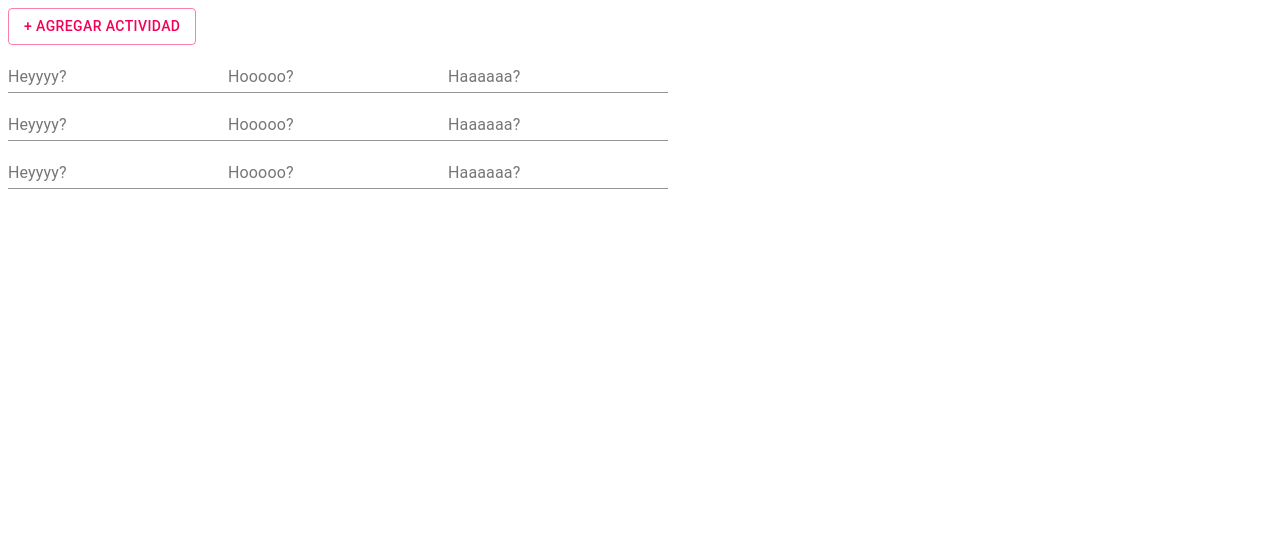
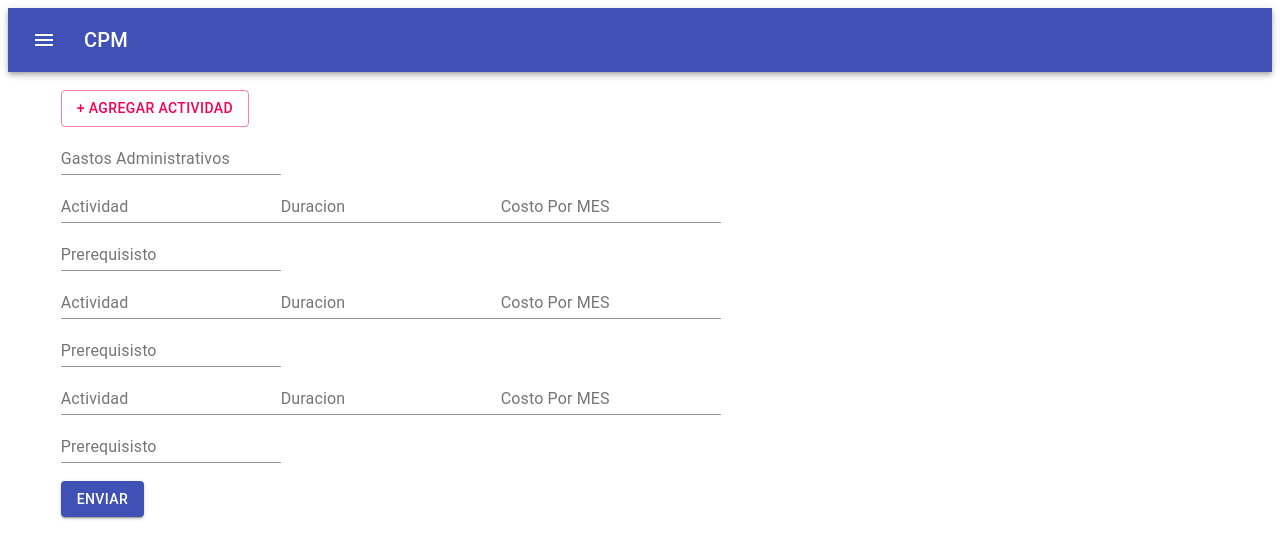
Before and after one commit to r0naldC/CPM-UI, a React (Create React App) app: page / in a window 1280 px wide. Shown: the top 558 px of the page. Built offline with nearby package versions, Linux system fonts and the light colour scheme.

Commit message:
Agregue mi funcion
tratando de conectar los daTos

Co-Authored-By: Jonas2704 <jonas2704@users.noreply.github.com>

```diff
--- a/package.json
+++ b/package.json
@@ -3,6 +3,8 @@
   "version": "0.1.0",
   "private": true,
   "dependencies": {
+    "@material-ui/core": "^4.3.0",
+    "@material-ui/icons": "^4.2.1",
     "nodemon": "^1.19.1",
     "react": "^16.8.6",
     "react-dom": "^16.8.6",
--- a/src/App.jsx
+++ b/src/App.jsx
@@ -1,9 +1,12 @@
 import React from "react";
 import MainContainer from "./Components/MainContainer";
-
+import AppBar1 from "./Components/ButtonAppBar";
+import { Paper } from "@material-ui/core";
 function App() {
   return (
     <div className="App">
+      <AppBar1/><br/>
+      <Paper/>
       <MainContainer />
     </div>
   );
--- a/src/Components/ActivitiesInputs.jsx
+++ b/src/Components/ActivitiesInputs.jsx
@@ -1,16 +1,21 @@
 import React from "react";
 import Grid from "@material-ui/core/Grid";
+
 import TextField from "@material-ui/core/TextField";
 import PropTypes from "prop-types";
 
 function ActivitiesInputs(props) {
   const { id } = props;
   return (
-    <Grid item sm={12} lg={8} id={id}>
-      <TextField label="Heyyyy?" />
-      <TextField label="Hooooo?" />
-      <TextField label="Haaaaaa?" />
+
+
+    <Grid item sm={12} lg={8} id={id} >
+      <TextField label="Actividad" />
+      <TextField label="Duracion" />
+      <TextField label="Costo Por MES " />
+      <TextField label="Prerequisisto" />
     </Grid>
+
   );
 }
 
--- /dev/null
+++ b/src/Components/ButtonAppBar.jsx
@@ -0,0 +1,40 @@
+import React from 'react';
+import { makeStyles, withStyles } from '@material-ui/core/styles';
+import AppBar from '@material-ui/core/AppBar';
+import Toolbar from '@material-ui/core/Toolbar';
+import Typography from '@material-ui/core/Typography';
+//import Button from '@material-ui/core/Button';
+import IconButton from '@material-ui/core/IconButton';
+import MenuIcon from '@material-ui/icons/Menu';
+
+const useStyles = makeStyles(theme => ({
+  root: {
+    flexGrow: 1,
+  },
+  menuButton: {
+    marginRight: theme.spacing(2),
+  },
+  title: {
+    flexGrow: 1,
+  },
+}));
+
+function ButtonAppBar() {
+  const classes = useStyles();
+
+  return (
+    <div className={classes.root}>
+      <AppBar position="static">
+        <Toolbar>
+          <IconButton edge="start" className={classes.menuButton} color="inherit" aria-label="menu">
+            <MenuIcon />
+          </IconButton>
+          <Typography variant="h6" className={classes.title}>
+            CPM
+          </Typography>
+        </Toolbar>
+      </AppBar>
+    </div>
+  );
+}
+export default withStyles(useStyles)(ButtonAppBar);
--- a/src/Components/MainContainer.jsx
+++ b/src/Components/MainContainer.jsx
@@ -2,6 +2,10 @@ import React, { Component } from "react";
 import Grid from "@material-ui/core/Grid";
 import ActivitiesInputs from "./ActivitiesInputs";
 import Button from "@material-ui/core/Button";
+import TextField from "@material-ui/core/TextField";
+
+
+
 
 class MainContainer extends Component {
   constructor(props) {
@@ -29,22 +33,39 @@ class MainContainer extends Component {
 
   render() {
     return (
+
       <Grid container direction="row" justify="center" alignItems="center">
-        <Grid item xs={12}>
+        <Grid item xs={11}>
           <Button
             variant="outlined"
             color="secondary"
             onClick={this.newActivity}
+
           >
             + Agregar actividad
           </Button>
+          <Grid >
+          <TextField  label="Gastos Administrativos" />
+          </Grid>
         </Grid>
-        <Grid item xs={12}>
+        <Grid item xs={11}>
           {this.state.activitiesList.map((activity, index) => {
             return <ActivitiesInputs key={index} />;
-          })}
+          })} <br/>
+          <Grid item xs={11}>
+            <Button
+            variant="contained"
+            color="primary"
+          // onClick={}
+
+          >
+           Enviar
+         </Button>
+          </Grid>
         </Grid>
+
       </Grid>
+
     );
   }
 }
```
Also changed, not shown: src/Components/toSpare.js (added, +173 -0 lines), 1 other file (tests, documents, lock files or other folders).
